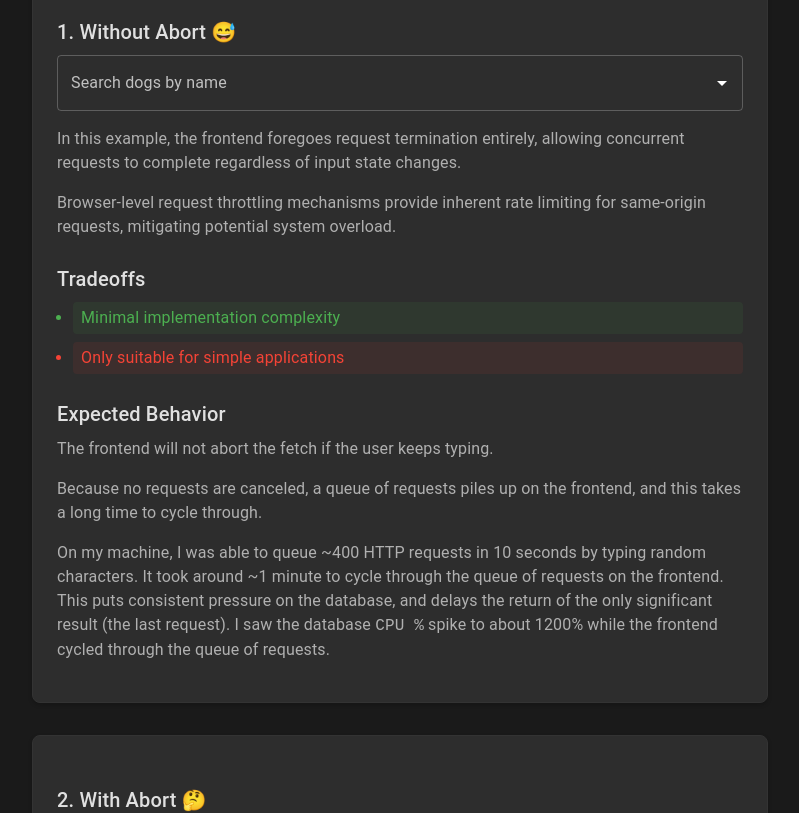
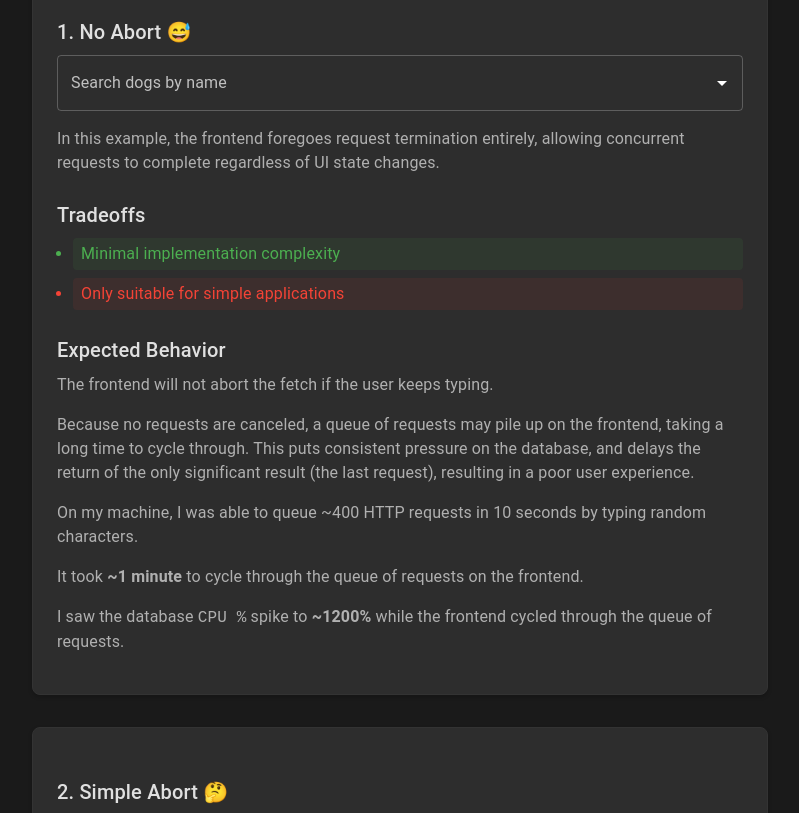
Before and after one commit to d5732/cancelable-request-e2e-demo, a React (Vite) app in the folder frontend/: page / in a window 1280 px wide. Shown: the part 1740-2553 px from the top of the page, without its empty margins (240-1039 px from the left). Built offline with nearby package versions, Linux system fonts and the light colour scheme.

Commit message:
verbiage; add comparison charts

```diff
--- a/frontend/package.json
+++ b/frontend/package.json
@@ -15,7 +15,8 @@
     "@emotion/styled": "^11.14.0",
     "@mui/material": "^7.0.1",
     "react": "^19.0.0",
-    "react-dom": "^19.0.0"
+    "react-dom": "^19.0.0",
+    "recharts": "^2.15.2"
   },
   "devDependencies": {
     "@eslint/js": "^9.21.0",
--- a/frontend/src/App.tsx
+++ b/frontend/src/App.tsx
@@ -12,6 +12,11 @@ import {
 } from "@mui/material";
 import { useState } from "react";
 import "./App.css";
+import {
+  CpuConsumptionChart,
+  SpikeDurationChart,
+  WaitTimeChart,
+} from "./PerformanceComparisonChart";
 
 const BACKEND_URL = "http://localhost:3000";
 
@@ -20,7 +25,7 @@ function App() {
     <ThemeProvider theme={darkTheme}>
       <CssBaseline />
       <div className="container">
-        <H1>Cancelable Requests E2E</H1>
+        <H1>E2E Cancelable Requests</H1>
 
         <div className="card">
           <H2>Why Would You Want to Cancel a Request?</H2>
@@ -153,7 +158,7 @@ function App() {
         <H1>Implementation Examples</H1>
 
         <div className="card">
-          <H2>1. Without Abort 😅</H2>
+          <H2>1. No Abort 😅</H2>
 
           <AutocompleteWrapper
             useAbortController={false}
@@ -168,12 +173,7 @@ function App() {
             <P sx={{ mb: 2 }}>
               In this example, the frontend foregoes request termination
               entirely, allowing concurrent requests to complete regardless of
-              input state changes.
-            </P>
-            <P sx={{ mb: 2 }}>
-              Browser-level request throttling mechanisms provide inherent rate
-              limiting for same-origin requests, mitigating potential system
-              overload.
+              UI state changes.
             </P>
             <H2>Tradeoffs</H2>
             <Ul>
@@ -187,23 +187,29 @@ function App() {
               The frontend will not abort the fetch if the user keeps typing.
             </P>
             <P sx={{ mb: 2 }}>
-              Because no requests are canceled, a queue of requests piles up on
-              the frontend, and this takes a long time to cycle through.
+              Because no requests are canceled, a queue of requests may pile up
+              on the frontend, taking a long time to cycle through. This puts
+              consistent pressure on the database, and delays the return of the
+              only significant result (the last request), resulting in a poor
+              user experience.
             </P>
             <P sx={{ mb: 2 }}>
               On my machine, I was able to queue ~400 HTTP requests in 10
-              seconds by typing random characters. It took around ~1 minute to
-              cycle through the queue of requests on the frontend. This puts
-              consistent pressure on the database, and delays the return of the
-              only significant result (the last request). I saw the database{" "}
-              <code>CPU %</code> spike to about 1200% while the frontend cycled
-              through the queue of requests.
+              seconds by typing random characters.
+            </P>
+            <P sx={{ mb: 2 }}>
+              It took <b>~1 minute</b> to cycle through the queue of requests on
+              the frontend.
+            </P>
+            <P sx={{ mb: 2 }}>
+              I saw the database <code>CPU %</code> spike to <b>~1200%</b> while
+              the frontend cycled through the queue of requests.
             </P>
           </Box>
         </div>
 
         <div className="card">
-          <H2>2. With Abort 🤔</H2>
+          <H2>2. Simple Abort 🤔</H2>
 
           <AutocompleteWrapper
             label="Search dogs by name"
@@ -231,7 +237,7 @@ function App() {
             </P>
             <H2>Tradeoffs</H2>
             <Ul>
-              <Li color="success">Prevents request race conditions</Li>
+              <Li color="success">Prevents race conditions</Li>
               <Li color="error" isLast>
                 Increases concurrent load on backend resources
               </Li>
@@ -245,21 +251,24 @@ function App() {
             </P>
             <P sx={{ mb: 2 }}>
               On my machine, I was able to trigger ~400 HTTP requests in 10
-              seconds by typing random characters. I saw the database{" "}
-              <code>CPU %</code> spike to about 1200% while typing.
+              seconds by typing random characters.
+            </P>
+            <P sx={{ mb: 2 }}>
+              I saw database <code>CPU %</code> consumption spike to{" "}
+              <b>~1200%</b> while typing.
             </P>
             <P sx={{ mb: 2 }}>
               After stopping typing, database <code>CPU %</code> returned to ~0%
-              in ~1 minute.
+              in <b>~1 minute</b>.
             </P>
           </Box>
         </div>
 
         <div className="card">
-          <H2>3. With Abort and Cancelable Query 🤓</H2>
+          <H2>3. E2E Abort 🤓</H2>
 
           <AutocompleteWrapper
-            label="Search dogs by name (cancelable database query)"
+            label="Search dogs by name"
             getUrl={(inputValue) =>
               `${BACKEND_URL}/v1/dogs/cancelable/search?name=${encodeURIComponent(
                 inputValue
@@ -282,9 +291,7 @@ function App() {
             <H2>Tradeoffs</H2>
 
             <Ul>
-              <Li color="success">
-                Optimizes resource utilization through immediate deallocation
-              </Li>
+              <Li color="success">Optimizes resource utilization</Li>
               <Li color="error" isLast>
                 Requires complex implementation across multiple system layers
               </Li>
@@ -301,11 +308,11 @@ function App() {
             <P sx={{ mb: 2 }}>
               On my machine, I was able to trigger ~400 HTTP requests in 10
               seconds by typing random characters. I saw the database{" "}
-              <code>CPU %</code> spike to about 400% while typing.
+              <code>CPU %</code> spike to <b>~400%</b> while typing.
             </P>
             <P sx={{ mb: 2 }}>
               After stopping typing, database <code>CPU %</code> returned to ~0%
-              in ~4 seconds.
+              in <b>~4 seconds</b>.
             </P>
             <P sx={{ mb: 2 }}>
               Compared to the previous example, this is a{" "}
@@ -315,6 +322,36 @@ function App() {
               the duration of CPU utilization spike by <b>~15x</b>.
             </P>
           </Box>
+        </div>
+
+        <H1>Metrics</H1>
+
+        <div className="card">
+          <P sx={{ mb: 2 }}>
+            The following charts compare the performance of each approach.
+          </P>
+
+          <H2>Wait Time</H2>
+          <P sx={{ mb: 2 }}>
+            This chart shows <b>how long</b> the UI was waiting for results for
+            the latest search term.
+          </P>
+          <WaitTimeChart />
+
+          <H2>Database CPU Saturation Duration</H2>
+          <P sx={{ mb: 2 }}>
+            This chart shows <b>how long</b> the database was under heavy load
+            during the spike in requests initiated by the UI.
+          </P>
+          <SpikeDurationChart />
+
+          <H2>Database CPU Consumption While Under Duress</H2>
+          <P sx={{ mb: 2 }}>
+            This chart shows <b>how much</b> CPU was consumed by the database
+            while under heavy load during the spike in requests initiated by the
+            UI.
+          </P>
+          <CpuConsumptionChart />
         </div>
 
         <H1>Conclusion</H1>
@@ -454,7 +491,7 @@ const H1 = ({ children, ...props }: TypographyProps) => (
   </Typography>
 );
 
-const H2 = ({ children, ...props }: TypographyProps) => (
+export const H2 = ({ children, ...props }: TypographyProps) => (
   <Typography
     variant="h6"
     component="h2"
--- /dev/null
+++ b/frontend/src/PerformanceComparisonChart.tsx
@@ -0,0 +1,89 @@
+import {
+  Bar,
+  BarChart,
+  CartesianGrid,
+  Legend,
+  ResponsiveContainer,
+  Tooltip,
+  XAxis,
+  YAxis,
+} from "recharts";
+
+const approachData = [
+  {
+    name: "No Abort",
+    waitTime: 60,
+    cpuSpike: 1200,
+    saturationDuration: 70,
+  },
+  {
+    name: "Simple Abort",
+    waitTime: 60,
+    cpuSpike: 1200,
+    saturationDuration: 70,
+  },
+  {
+    name: "E2E Abort",
+    waitTime: 1,
+    cpuSpike: 400,
+    saturationDuration: 4,
+  },
+];
+
+type MetricChartProps = {
+  title: string;
+  dataKey: string;
+  color: string;
+};
+
+function MetricChart({ title, dataKey, color }: MetricChartProps) {
+  return (
+    <ResponsiveContainer width="100%" height={200}>
+      <BarChart layout="vertical" data={approachData}>
+        <CartesianGrid strokeDasharray="3 3" />
+        <XAxis type="number" />
+        <YAxis dataKey="name" type="category" width={100} />
+        <Tooltip
+          contentStyle={{
+            backgroundColor: "#333",
+            border: "none",
+            color: "#fff",
+          }}
+          itemStyle={{ color: "#ddd" }}
+        />
+        <Legend wrapperStyle={{ color: "#ccc" }} />
+        <Bar dataKey={dataKey} fill={color} name={title} />
+      </BarChart>
+    </ResponsiveContainer>
+  );
+}
+
+export function WaitTimeChart() {
+  return (
+    <MetricChart
+      title="Wait Time (seconds)"
+      dataKey="waitTime"
+      color="#8884d8"
+    />
+  );
+}
+
+export function SpikeDurationChart() {
+  return (
+    <MetricChart
+      title="Database CPU Saturation Duration (seconds)"
+      dataKey="saturationDuration"
+      color="#ffc658"
+    />
+  );
+}
+
+export function CpuConsumptionChart() {
+  return (
+    <MetricChart
+      title="Database CPU Consumption (%)"
+      dataKey="cpuSpike"
+      color="#82ca9d"
+    />
+  );
+}
```
Also changed, not shown: 2 other files (tests, documents, lock files or other folders).
